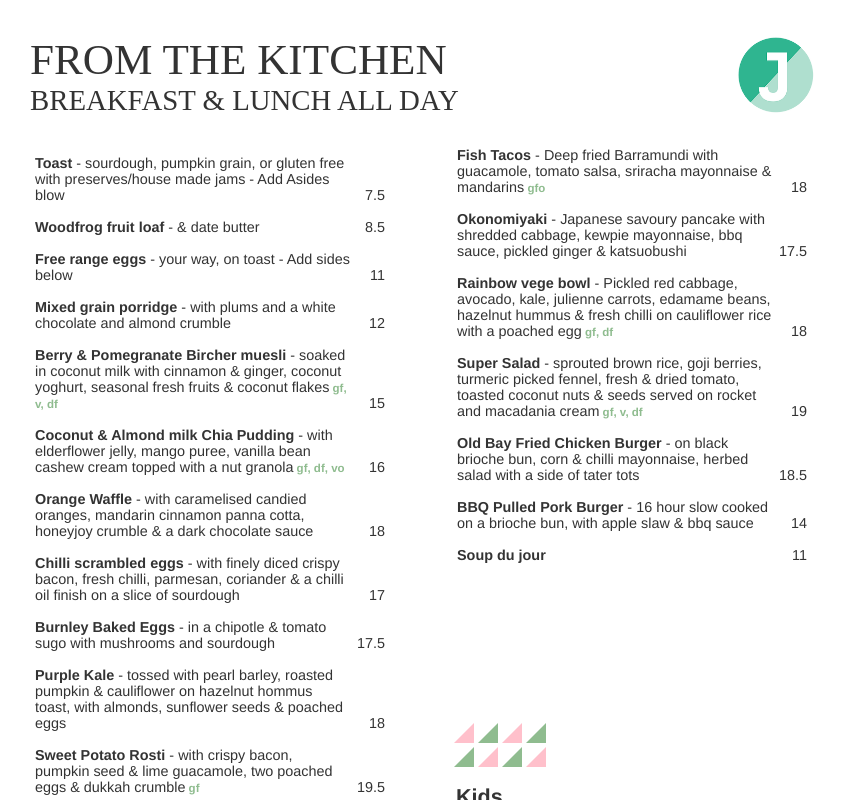
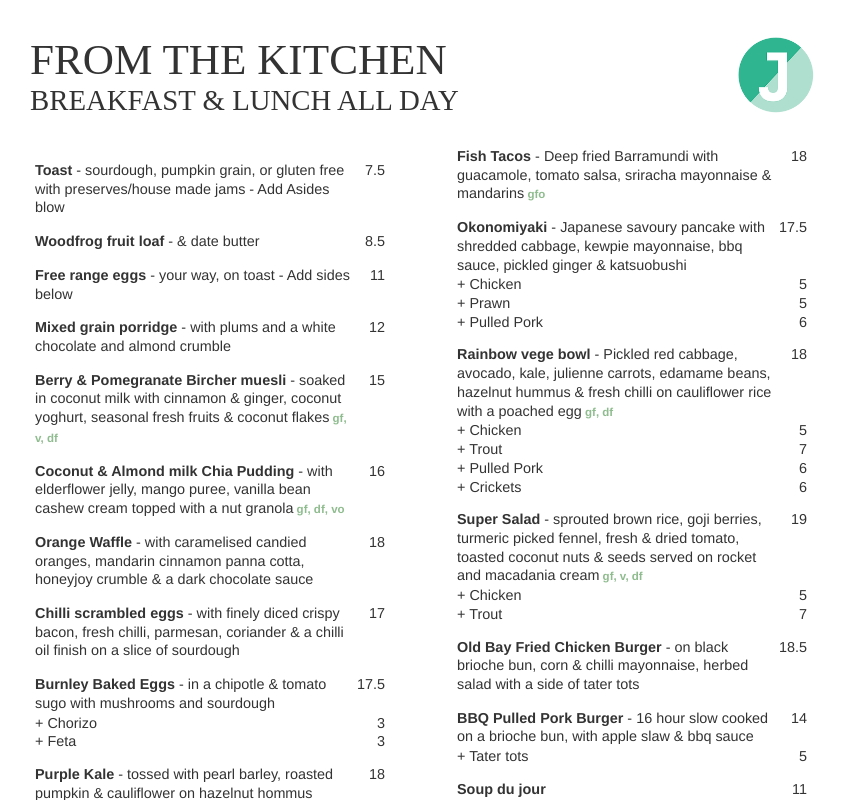
Before and after one commit to pcsmomo/menuboard, a React (Create React App) app in the folder client/: page / in a window 1280 px wide. Shown: the top 800 px of the page, without its empty margins (195-1039 px from the left). Built offline with nearby package versions, Linux system fonts and the light colour scheme.

Commit message:
add extra side menus

```diff
--- a/client/src/components/board/Dishes.js
+++ b/client/src/components/board/Dishes.js
@@ -29,6 +29,18 @@ class Dishes extends Component {
           <div className="divPrice">
             <span className="dishPrice">{dish.price}</span>
           </div>
+          {dish.add ? this.renderAdd(dish.add) : ""}
+        </div>
+      );
+    });
+  }
+
+  renderAdd(addArr) {
+    return addArr.map(add => {
+      return (
+        <div className="divAdd" key={add.name}>
+          <div className="divName">{add.name}</div>
+          <div className="divPrice">{add.price}</div>
         </div>
       );
     });
--- a/client/src/style/menu.css
+++ b/client/src/style/menu.css
@@ -28,12 +28,17 @@ header {
   column-count: 2;
 }
 .dish {
-  display: grid;
-  grid-template-columns: 90% 10%;
+  display: block;
   /*grid-column-gap: 1em;*/
   /*align-items: end;*/
   max-width: 350px;
-  padding: 8px 5px;
+  padding: 14px 5px;
+  clear: both;
+  line-height: 1.3em;
+}
+.divName {
+  width: 90%;
+  float: left;
 }
 .dishName {
   font-weight: bold;
@@ -44,13 +49,16 @@ header {
   color: darkseagreen;
 }
 .divPrice {
-  align-self: end;
+  float: right;
   text-align: right;
+}
+.divAdd {
+  clear: both;
 }
 
 .divTriangle {
   display: block;
-  margin-top: 150px;
+  margin-top: 40px;
 }
 .triangle {
   float: left;
```
